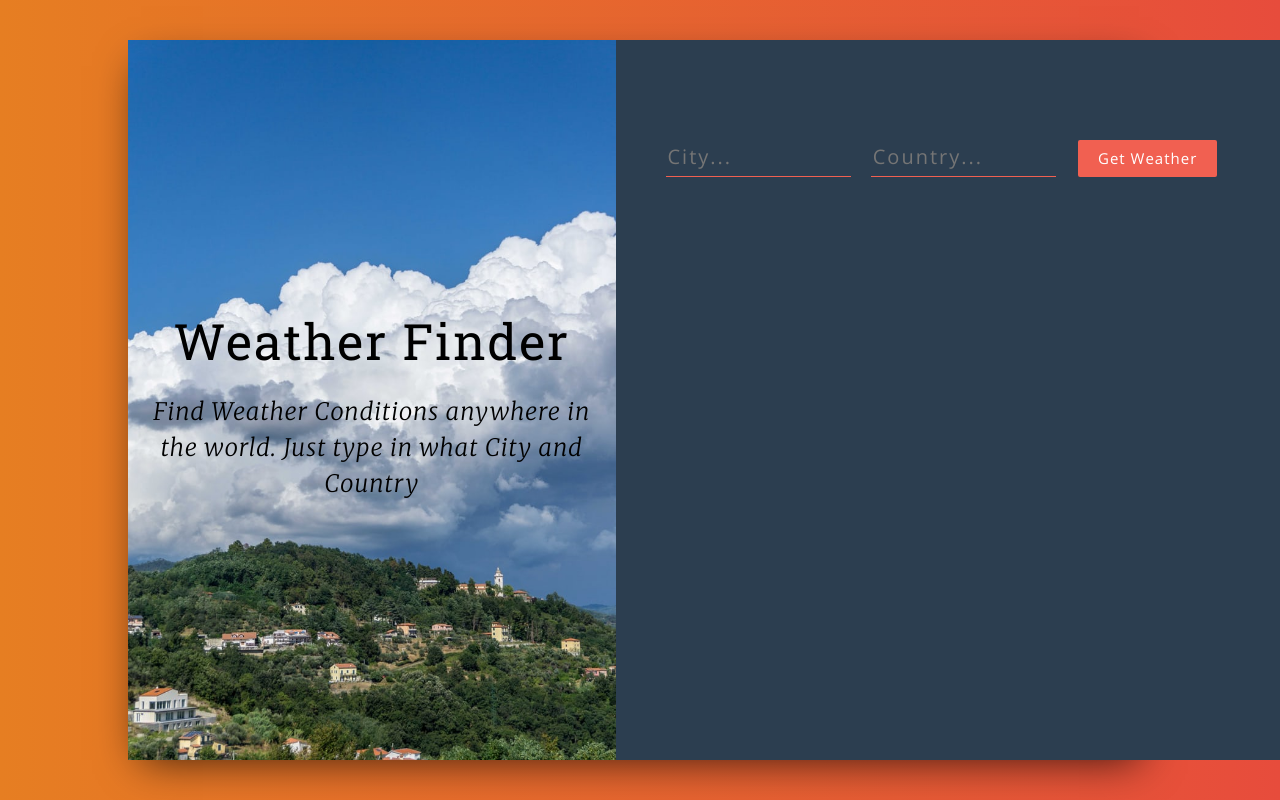
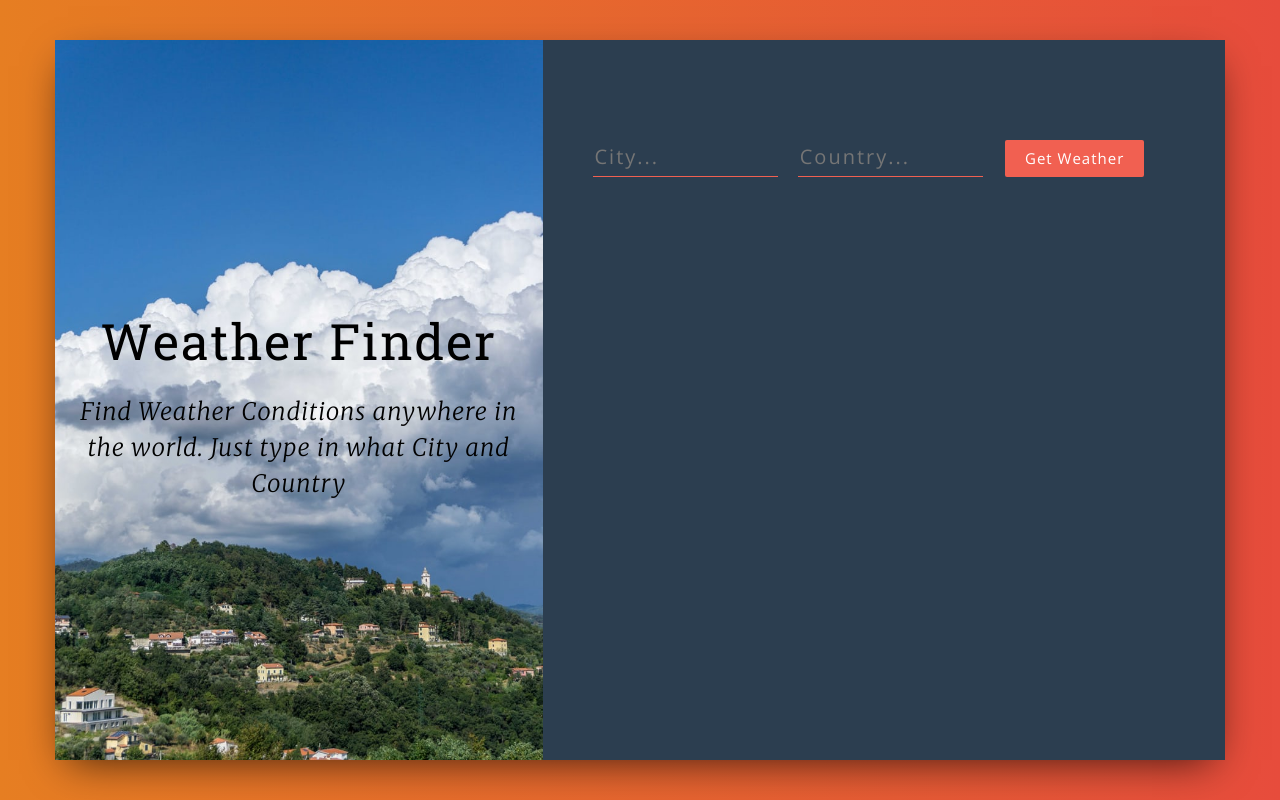
Before and after one commit to dipoosinubi/Weather-App, a React (Create React App) app: page / in a window 1280 px wide. Built offline with nearby package versions, Linux system fonts and the light colour scheme.

Commit message:
updated css

```diff
--- a/src/App.css
+++ b/src/App.css
@@ -18,7 +18,7 @@ body {
   height: 90vh;
   background: #fff;
   box-shadow: 0px 13px 40px -13px rgba(0,0,0,0.75);
-  width: 80%;
+  width: auto;
   margin: 0 auto;
 }
 
```
